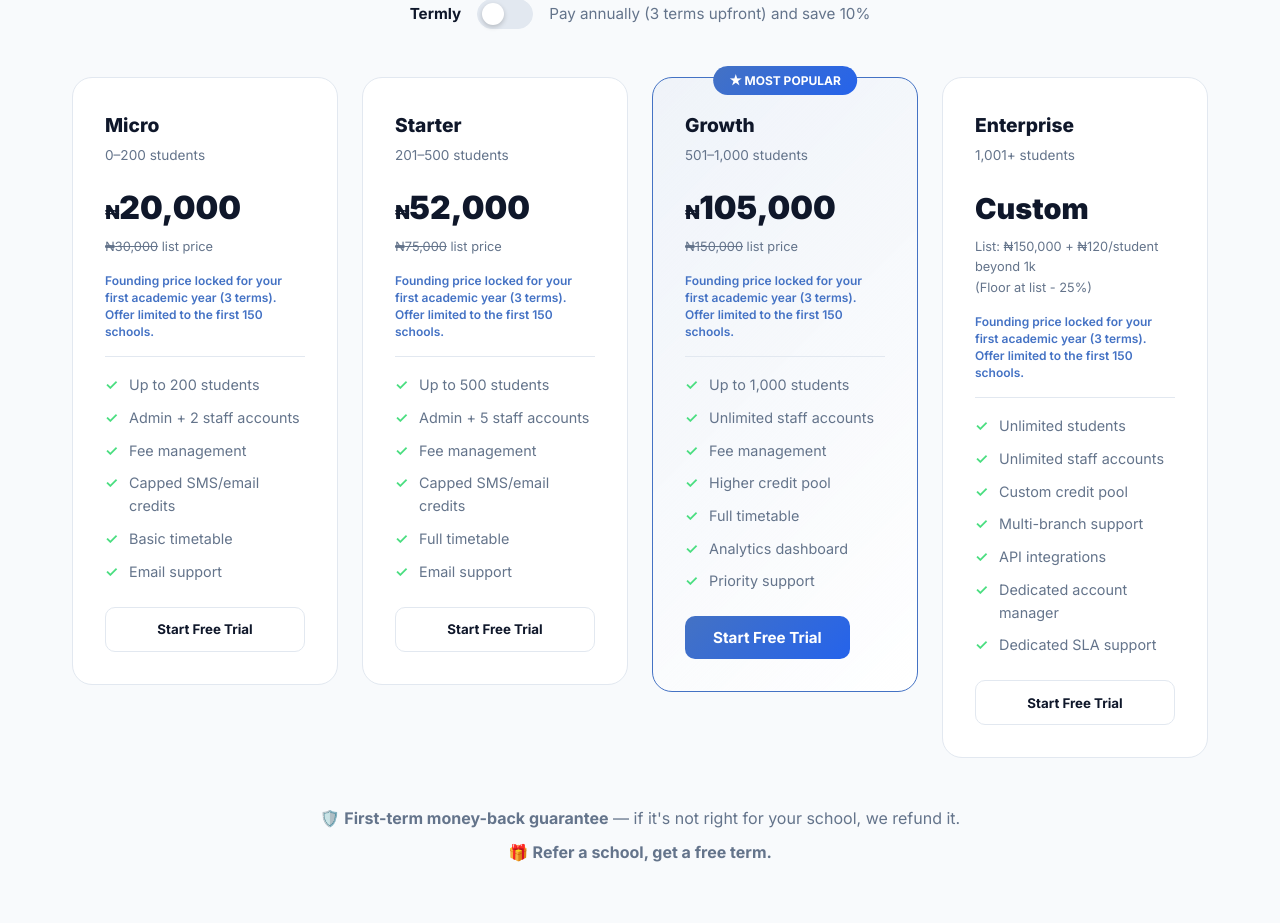
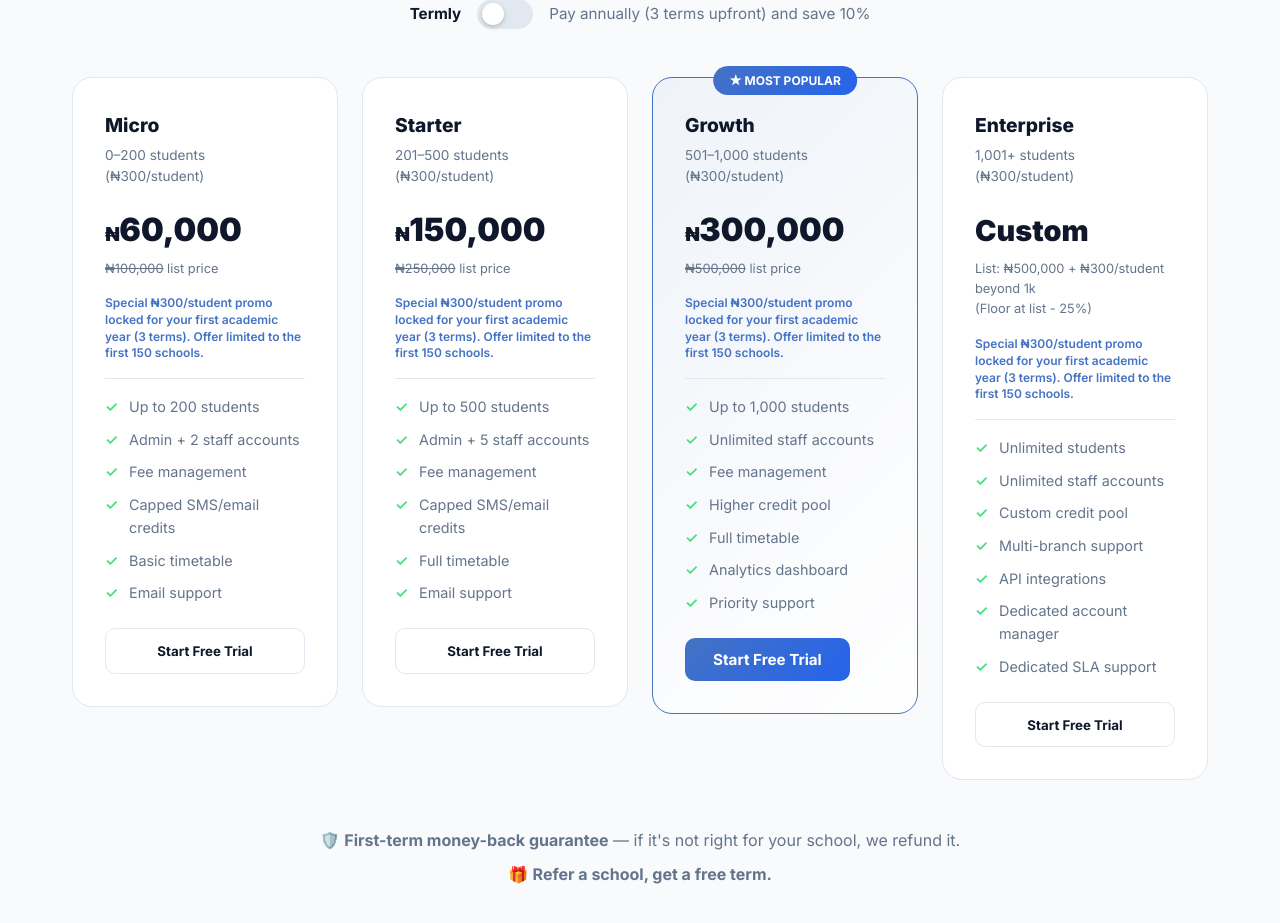
Before and after one commit to pchiderasamuel/titbeattechsolutions.com, a Next.js app: page / in a window 1280 px wide. Shown: the part 3489-4412 px from the top of the page. Built offline with nearby package versions, Linux system fonts and the light colour scheme; no server answers.

Commit message:
feat(pricing): update subscription tier prices to ₦300/student promo rate across frontend landing page, checkout modal, and initiate API route

```diff
--- a/src/app/api/checkout/initiate/route.ts
+++ b/src/app/api/checkout/initiate/route.ts
@@ -17,10 +17,10 @@ const checkoutSchema = z.object({
 });
 
 const PLAN_BASE_PRICES: Record<string, number> = {
-  micro: 20000,
-  starter: 52000,
-  growth: 105000,
-  enterprise: 112500,
+  micro: 60000,
+  starter: 150000,
+  growth: 300000,
+  enterprise: 300000,
 };
 
 /**
--- a/src/app/page.tsx
+++ b/src/app/page.tsx
@@ -126,10 +126,10 @@ export default function HomePage() {
         </div>
         <div className={styles.pricingGrid}>
           {[
-            { id:'micro', name:'Micro', desc:'0–200 students', basePrice:20000, listPrice:30000, features:['Up to 200 students','Admin + 2 staff accounts','Fee management','Capped SMS/email credits','Basic timetable','Email support'], popular:false },
-            { id:'starter', name:'Starter', desc:'201–500 students', basePrice:52000, listPrice:75000, features:['Up to 500 students','Admin + 5 staff accounts','Fee management','Capped SMS/email credits','Full timetable','Email support'], popular:false },
-            { id:'growth',  name:'Growth',  desc:'501–1,000 students', basePrice:105000, listPrice:150000, features:['Up to 1,000 students','Unlimited staff accounts','Fee management','Higher credit pool','Full timetable','Analytics dashboard','Priority support'], popular:true },
-            { id:'enterprise', name:'Enterprise', desc:'1,001+ students', basePrice:112500, listPrice:150000, features:['Unlimited students','Unlimited staff accounts','Custom credit pool','Multi-branch support','API integrations','Dedicated account manager','Dedicated SLA support'], popular:false, isCustom: true, plus: true },
+            { id:'micro', name:'Micro', desc:'0–200 students (₦300/student)', basePrice:60000, listPrice:100000, features:['Up to 200 students','Admin + 2 staff accounts','Fee management','Capped SMS/email credits','Basic timetable','Email support'], popular:false },
+            { id:'starter', name:'Starter', desc:'201–500 students (₦300/student)', basePrice:150000, listPrice:250000, features:['Up to 500 students','Admin + 5 staff accounts','Fee management','Capped SMS/email credits','Full timetable','Email support'], popular:false },
+            { id:'growth',  name:'Growth',  desc:'501–1,000 students (₦300/student)', basePrice:300000, listPrice:500000, features:['Up to 1,000 students','Unlimited staff accounts','Fee management','Higher credit pool','Full timetable','Analytics dashboard','Priority support'], popular:true },
+            { id:'enterprise', name:'Enterprise', desc:'1,001+ students (₦300/student)', basePrice:300000, listPrice:500000, features:['Unlimited students','Unlimited staff accounts','Custom credit pool','Multi-branch support','API integrations','Dedicated account manager','Dedicated SLA support'], popular:false, isCustom: true, plus: true },
           ].map(plan => {
             const currentPrice = isAnnual ? plan.basePrice * 3 * 0.9 : plan.basePrice;
             const listPriceCurrent = isAnnual ? plan.listPrice * 3 * 0.9 : plan.listPrice;
@@ -151,7 +151,7 @@ export default function HomePage() {
 
               {plan.id === 'enterprise' ? (
                 <div style={{ fontSize: '0.8rem', color: 'var(--muted)', marginBottom: '1rem', marginTop: '-0.3rem' }}>
-                  List: ₦{listStr}{plan.plus ? ' + ₦120/student beyond 1k' : ''} <br/>(Floor at list - 25%)
+                  List: ₦{listStr}{plan.plus ? ' + ₦300/student beyond 1k' : ''} <br/>(Floor at list - 25%)
                 </div>
               ) : (
                 <div style={{ fontSize: '0.8rem', color: 'var(--muted)', marginBottom: '1rem', marginTop: '-0.3rem' }}>
@@ -159,7 +159,7 @@ export default function HomePage() {
                 </div>
               )}
               <div style={{ fontSize: '0.75rem', color: 'var(--primary)', fontWeight: 600, marginBottom: '1rem', lineHeight: 1.4 }}>
-                Founding price locked for your first academic year (3 terms). Offer limited to the first 150 schools.
+                Special ₦300/student promo locked for your first academic year (3 terms). Offer limited to the first 150 schools.
               </div>
               <hr className={styles.priceDivider}/>
               <ul className={styles.priceFeatures}>
--- a/src/components/CheckoutModal.tsx
+++ b/src/components/CheckoutModal.tsx
@@ -3,10 +3,10 @@ import { useState } from 'react';
 import styles from './CheckoutModal.module.css';
 
 const PLANS: Record<string, { name: string; students: string; basePrice: number; plus?: boolean }> = {
-  micro:      { name: 'Micro',      students: 'Up to 200 students',   basePrice: 20000 },
-  starter:    { name: 'Starter',    students: 'Up to 500 students',   basePrice: 52000 },
-  growth:     { name: 'Growth',     students: 'Up to 1,000 students', basePrice: 105000 },
-  enterprise: { name: 'Enterprise', students: '1,001+ students',      basePrice: 112500, plus: true },
+  micro:      { name: 'Micro',      students: 'Up to 200 students (₦300/student)',   basePrice: 60000 },
+  starter:    { name: 'Starter',    students: 'Up to 500 students (₦300/student)',   basePrice: 150000 },
+  growth:     { name: 'Growth',     students: 'Up to 1,000 students (₦300/student)', basePrice: 300000 },
+  enterprise: { name: 'Enterprise', students: '1,001+ students (₦300/student)',      basePrice: 300000, plus: true },
 };
 
 interface Props { plan: string | null; isAnnual?: boolean; onClose: () => void; }
```
